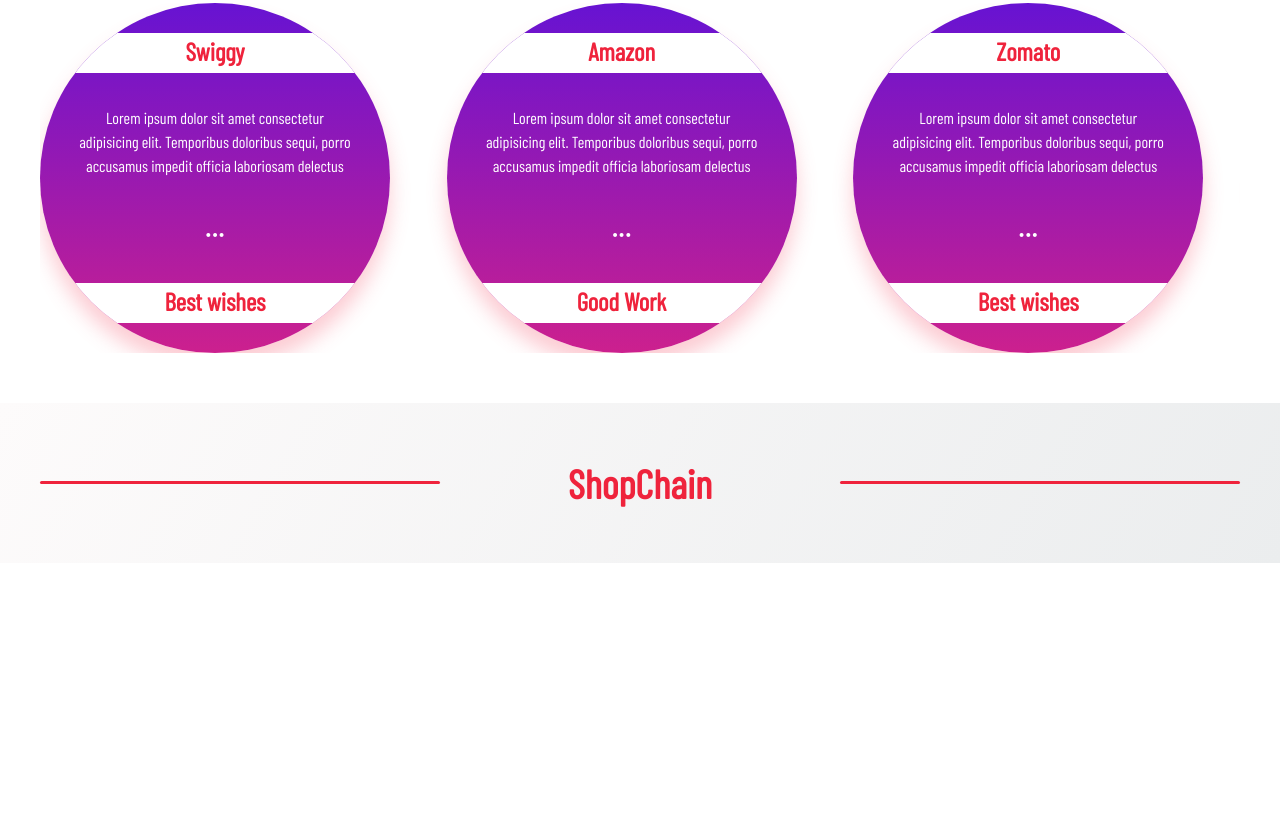
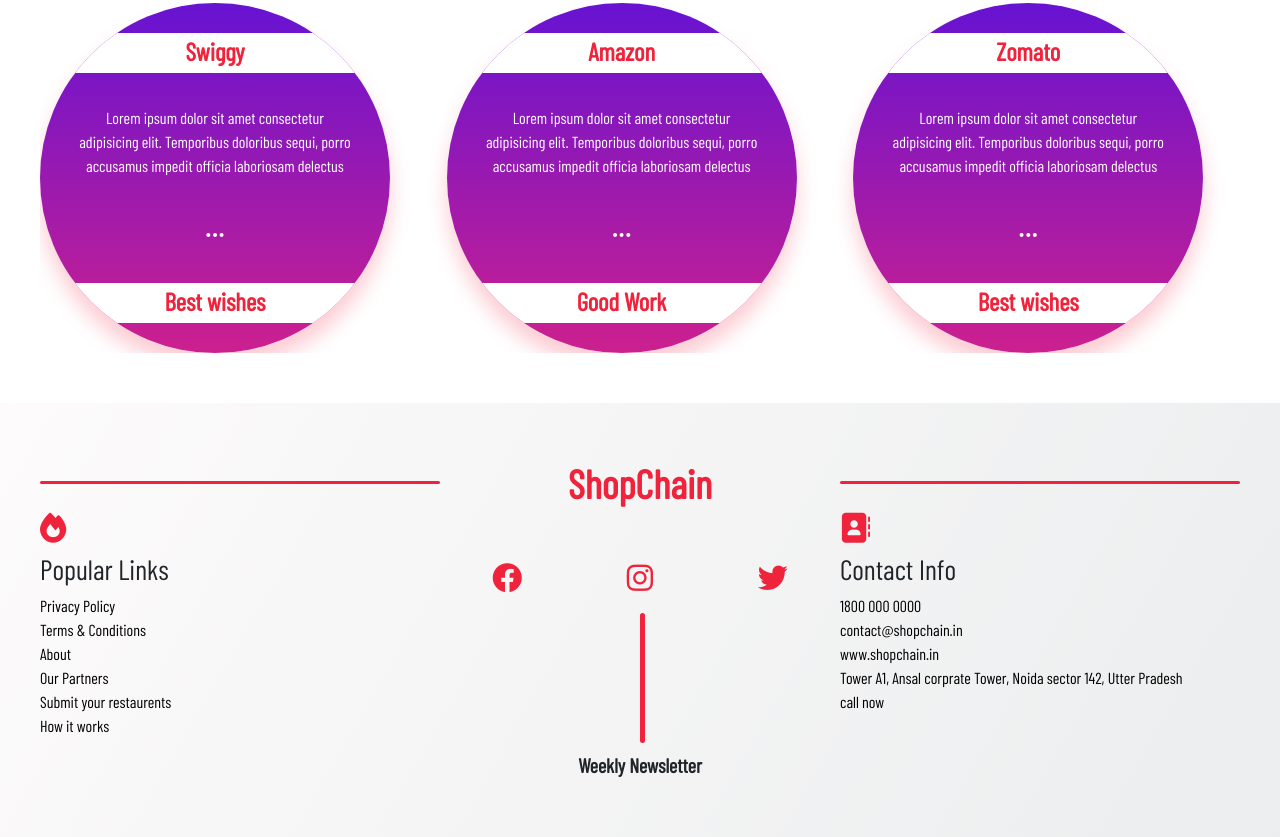
Before and after one commit to w3villa-rahul-jain/shopchain-website, a plain HTML site: page index.html in a window 1280 px wide. Shown: the part 4244-5081 px from the top of the page. Before the commit the page ends 4807 px from the top, so only its background shows below. Drawn offline with nearby package versions, Linux system fonts and the light colour scheme.

Commit message:
adding footer

```diff
--- a/assets/css/style.css
+++ b/assets/css/style.css
@@ -537,6 +537,60 @@ img {
   color: var(--light-red);
 }
 
+.footer-content .footer-links{
+  display: grid;
+  grid-template-columns: repeat(3, 1fr);
+}
+
+.footer-content .footer-links .footer-privacy{
+  display: flex;
+  flex-direction: column;
+}
+
+.footer-content .footer-links .footer-privacy a{
+  color: black;
+}
+
+.footer-content .footer-links .footer-privacy a:hover{
+  color: var(--light-red);
+}
+
+
+.footer-content .footer-links .footer-privacy .footer-social{
+  display: flex;
+  justify-content: space-around;
+  margin-top: 50px;
+  font-size: 30px;
+  color: var(--light-red);
+}
+
+.footer-content .footer-links .footer-privacy .vertical-line{
+  width: 5px;
+  background: var(--light-red);
+  height: 130px;
+  margin-top: 20px;
+  position: relative;
+  left: 50%;
+  border-radius: 20px;
+  /* justify-content: center; */
+}
+
+.footer-content .footer-links .footer-privacy .newsletter{
+  text-align: center;
+  font-size: 20px;
+  font-weight: 700;
+  margin: 10px 0px;
+}
+
+.fa-fire, .fa-address-book{
+  font-size: 30px;
+  color: var(--light-red);
+  margin-bottom: 10px;
+}
+
+
+
+
 @media (max-width: 768px) {
   .about-section {
     grid-template-columns: repeat(2, 1fr);
--- a/index.html
+++ b/index.html
@@ -405,6 +405,40 @@
                     <div class="footer-logo">ShopChain</div>
                     <div class="footer-line"></div>
                 </div>
+
+                <div class="footer-links">
+                    <div class="footer-privacy">
+
+                        <i class="fa-solid fa-fire"></i>
+                        <h3>Popular Links</h3>
+                        <a href="#">Privacy Policy</a>
+                        <a href="#">Terms & Conditions</a>
+                        <a href="#">About</a>
+                        <a href="#">Our Partners</a>
+                        <a href="#">Submit your restaurents</a>
+                        <a href="#">How it works</a>
+                    </div>
+                    <div class="footer-privacy">
+                        <div class="footer-social">
+                            <i class="fa-brands fa-facebook"></i>
+                            <i class="fa-brands fa-instagram"></i>
+                            <i class="fa-brands fa-twitter"></i>
+                        </div>
+                        <div class="vertical-line"></div>
+                        <h3 class="newsletter">Weekly Newsletter</h3>
+                    </div>
+                    <div class="footer-privacy">
+                        <i class="fa-solid fa-address-book"></i>
+                        <h3>Contact Info</h3>
+                        <a href="#">1800 000 0000</a>
+                        <a href="#">contact@shopchain.in</a>
+                        <a href="#">www.shopchain.in</a>
+                        <a href="#">Tower A1, Ansal corprate Tower, Noida sector 142, Utter Pradesh</a>
+                        <a href="#">call now</a>
+                    </div>
+
+                </div>
+
             </div>
         </div>
     </footer>
```
